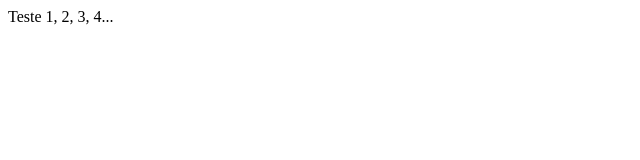
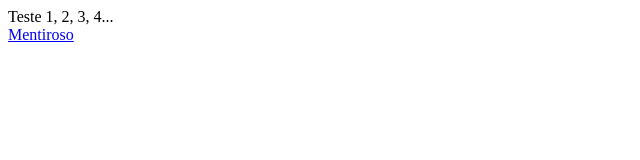
Before and after one commit to larguesa/23-01-html-test, a plain HTML site: page index.html in a window 1280 px wide. Shown: the full height of the page, 0-640 px from the left. Drawn offline with Linux system fonts and the light colour scheme.

Commit message:
Update index.html

```diff
--- a/index.html
+++ b/index.html
@@ -4,5 +4,6 @@
   </head>
   <body>
     <div>Teste 1, 2, 3, 4...</div>
+    <div><a href='ronaldinho.html'>Mentiroso</a></div>
   </body>
 </html>
```
